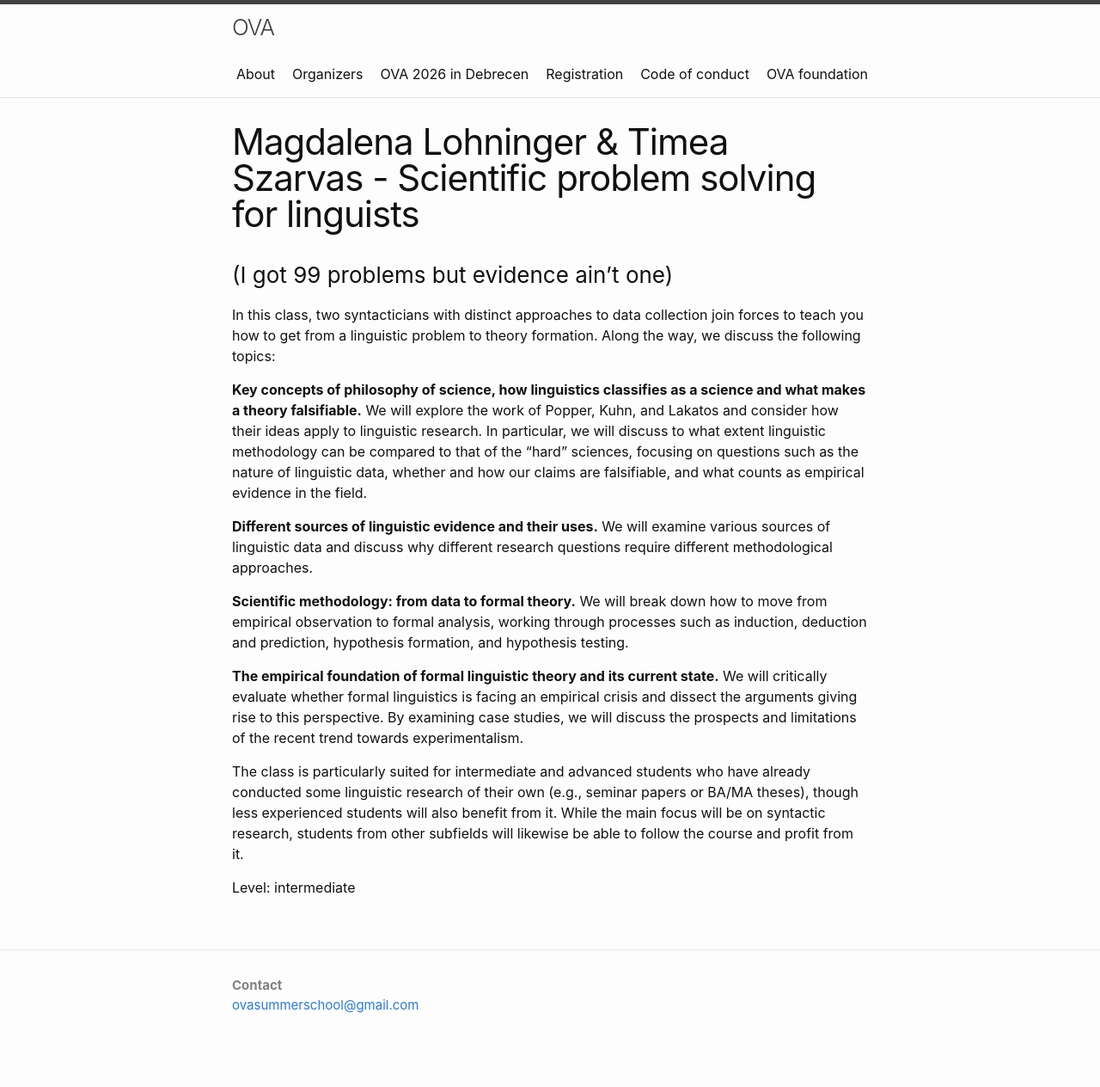
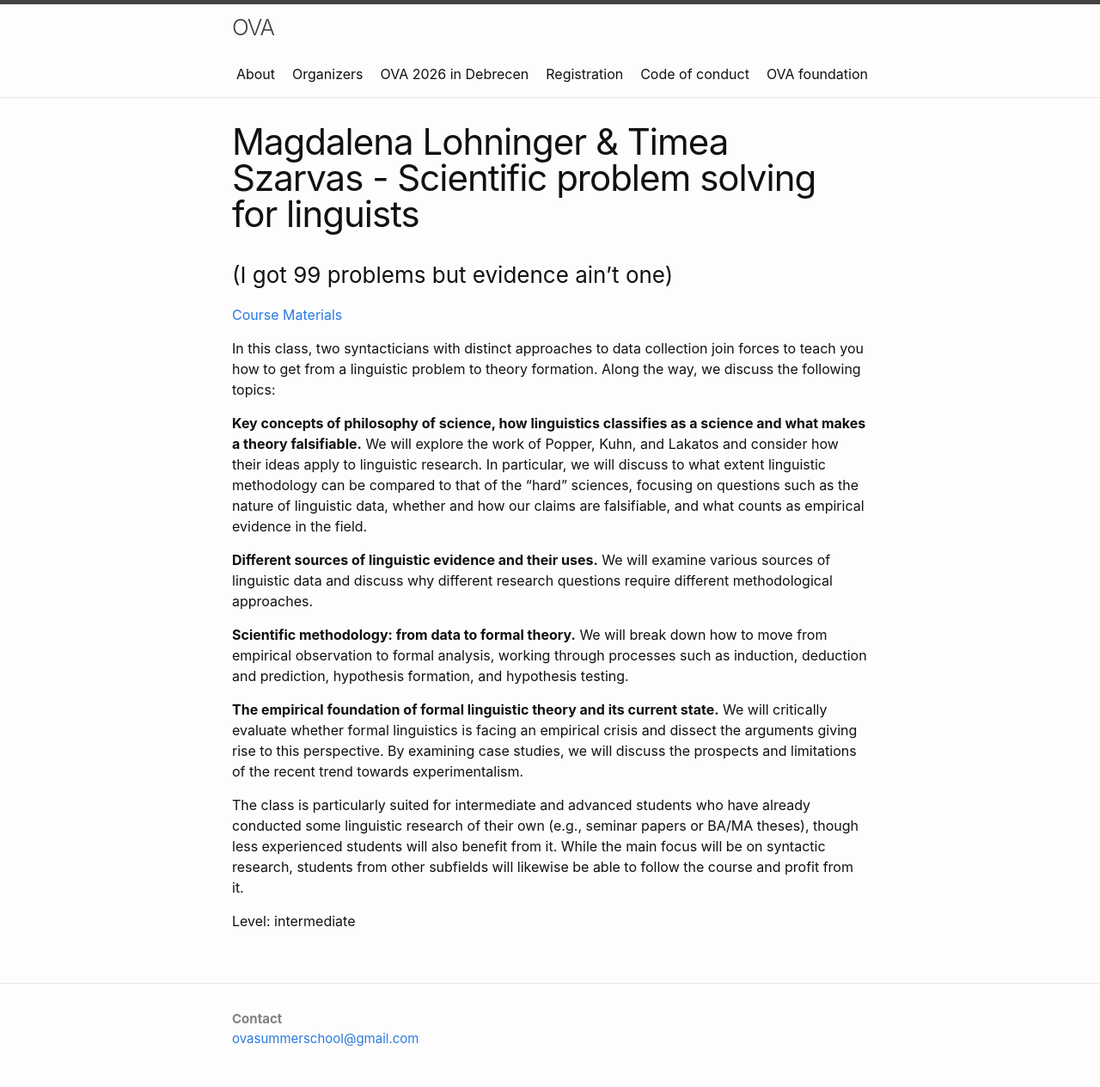
Before and after one commit to ovaschool/ovaschool.github.io, a Jekyll site: the page built from staticpages/ova2026-lohningerszarvas.markdown, in a window 1280 px wide. Shown: the whole page at 86% size. Built offline with Jekyll 4.4.1, drawn with Linux system fonts in a browser that asks for light colours; before the commit the page ends 1225 px from its top, so only the background shows below that.

Commit message:
Update ova2026-lohningerszarvas.markdown

```diff
--- a/staticpages/ova2026-lohningerszarvas.markdown
+++ b/staticpages/ova2026-lohningerszarvas.markdown
@@ -6,6 +6,8 @@
 ---
 
 ### (I got 99 problems but evidence ain't one)
+
+[Course Materials](https://drive.google.com/drive/folders/1qBnrGaBrvj6peWcB1MX_r-ussLBaQgcT?usp=drive_link)
 
 In this class, two syntacticians with distinct approaches to data collection join forces to teach you how to get from a linguistic problem to theory formation. Along the way, we discuss the following topics:
 
```
